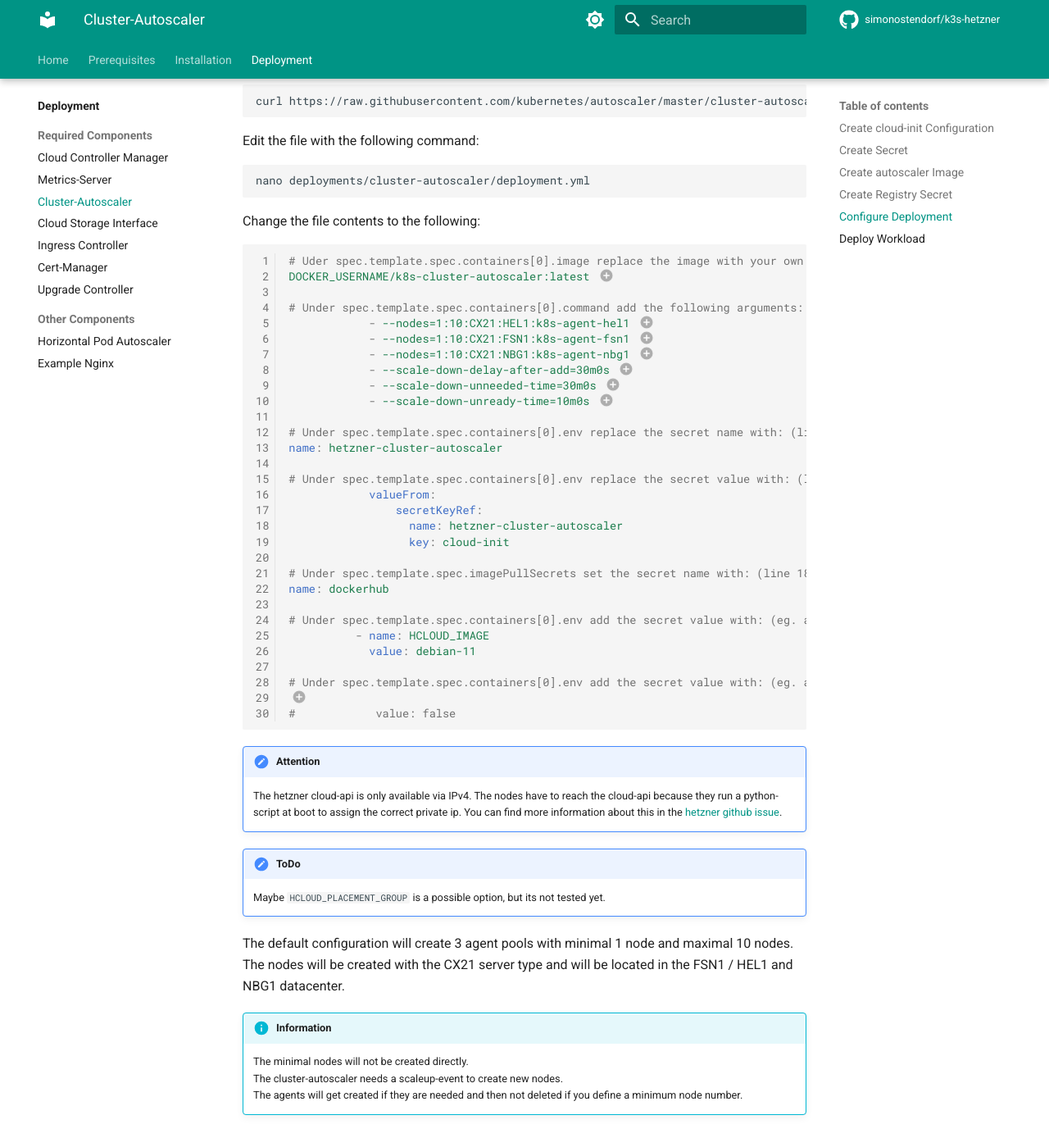
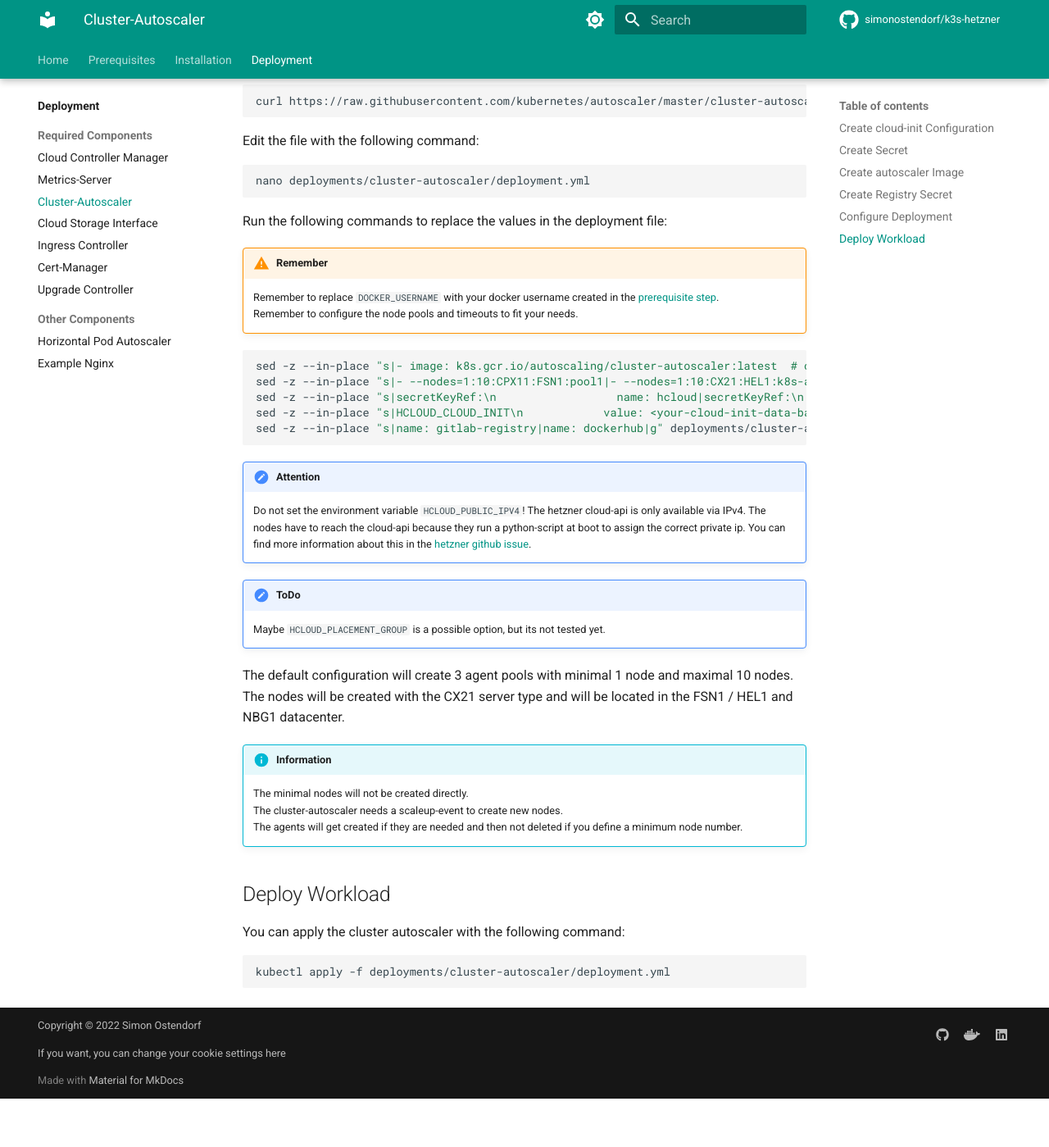
Before and after one commit to simonostendorf/k3s-hetzner, an MkDocs documentation site: the page built from docs/deployment/required/cluster-autoscaler.md, in a window 1280 px wide and 1400 px high, scrolled down 3149 px. Shown: the whole window at 82% size. Built offline with MkDocs 1.6.1 and Material for MkDocs 9.7.7, drawn with Linux system fonts in a browser that asks for light colours; comment, search, counter and statistics services are not loaded; after the commit the page ends 4489 px from its top, so only the background shows below that.

Commit message:
rewrite autoscaler filechange with sed (#61)

````diff
--- a/docs/deployment/required/cluster-autoscaler.md
+++ b/docs/deployment/required/cluster-autoscaler.md
@@ -126,50 +126,22 @@
 nano deployments/cluster-autoscaler/deployment.yml
 ```
 
-Change the file contents to the following:
-```yaml linenums="1"
-# Uder spec.template.spec.containers[0].image replace the image with your own image
-DOCKER_USERNAME/k8s-cluster-autoscaler:latest #(1)!
+Run the following commands to replace the values in the deployment file:
 
-# Under spec.template.spec.containers[0].command add the following arguments: (after line 168 in this example)
-            - --nodes=1:10:CX21:HEL1:k8s-agent-hel1 #(2)!
-            - --nodes=1:10:CX21:FSN1:k8s-agent-fsn1 #(3)!
-            - --nodes=1:10:CX21:NBG1:k8s-agent-nbg1 #(4)!
-            - --scale-down-delay-after-add=30m0s #(5)!
-            - --scale-down-unneeded-time=30m0s #(6)!
-            - --scale-down-unready-time=10m0s #(7)!
+!!! warning "Remember"
+    Remember to replace `DOCKER_USERNAME` with your docker username created in the [prerequisite step](../../prerequisites/container-registry/#create-account).
+    Remember to configure the node pools and timeouts to fit your needs.
 
-# Under spec.template.spec.containers[0].env replace the secret name with: (line 173 in this example)
-name: hetzner-cluster-autoscaler
-
-# Under spec.template.spec.containers[0].env replace the secret value with: (line 176 in this example)
-            valueFrom:
-                secretKeyRef:
-                  name: hetzner-cluster-autoscaler
-                  key: cloud-init
-
-# Under spec.template.spec.imagePullSecrets set the secret name with: (line 187 in this example)
-name: dockerhub
-
-# Under spec.template.spec.containers[0].env add the secret value with: (eg. after line 180 in this example)
-          - name: HCLOUD_IMAGE
-            value: debian-11
-
-# Under spec.template.spec.containers[0].env add the secret value with: (eg. after line 180 in this example)
-#          - name: HCLOUD_PUBLIC_IPV4 #(8)!
-#            value: false
+```bash
+sed -z --in-place "s|- image: k8s.gcr.io/autoscaling/cluster-autoscaler:latest  # or your custom image|- image: DOCKER_USERNAME/k8s-cluster-autoscaler:latest|g" deployments/cluster-autoscaler/deployment.yml
+sed -z --in-place "s|- --nodes=1:10:CPX11:FSN1:pool1|- --nodes=1:10:CX21:HEL1:k8s-agent-hel1\n            - --nodes=1:10:CX21:FSN1:k8s-agent-fsn1\n            - --nodes=1:10:CX21:NBG1:k8s-agent-nbg1\n            - --scale-down-delay-after-add=30m0s\n            - --scale-down-unneeded-time=30m0s\n            - --scale-down-unready-time=10m0s|g" deployments/cluster-autoscaler/deployment.yml
+sed -z --in-place "s|secretKeyRef:\n                  name: hcloud|secretKeyRef:\n                  name: hetzner-cluster-autoscaler|g" deployments/cluster-autoscaler/deployment.yml
+sed -z --in-place "s|HCLOUD_CLOUD_INIT\n            value: <your-cloud-init-data-base64-encoded>|HCLOUD_CLOUD_INIT\n            valueFrom:\n                secretKeyRef:\n                  name: hetzner-cluster-autoscaler\n                  key: cloud-init\n          - name: HCLOUD_IMAGE\n            value: debian-11|g" deployments/cluster-autoscaler/deployment.yml
+sed -z --in-place "s|name: gitlab-registry|name: dockerhub|g" deployments/cluster-autoscaler/deployment.yml
 ```
 
-1. Replace `DOCKER_USERNAME` with your docker username, created in the [prerequisite step](../../../prerequisites/container-registry/#create-account).
-2. Configure the Node pools you want to use here. Example: 1 to 10 servers of type cx21 in hel-1
-3. Configure the Node pools you want to use here. Example: 1 to 10 servers of type cx21 in fsn-1
-4. Configure the Node pools you want to use here. Example: 1 to 10 servers of type cx21 in nbg-1
-5. Configure the scale down timer here
-6. Configure the scale down timer here
-7. Configure the scale down timer here
-8. Set this to true if you want to use public ipv4 addresses
-
 !!! error "Attention"
+    Do not set the environment variable `HCLOUD_PUBLIC_IPV4`!
     The hetzner cloud-api is only available via IPv4.
     The nodes have to reach the cloud-api because they run a python-script at boot to assign the correct private ip.
     You can find more information about this in the [hetzner github issue](https://github.com/hetznercloud/hcloud-cloud-controller-manager/issues/299).
````
